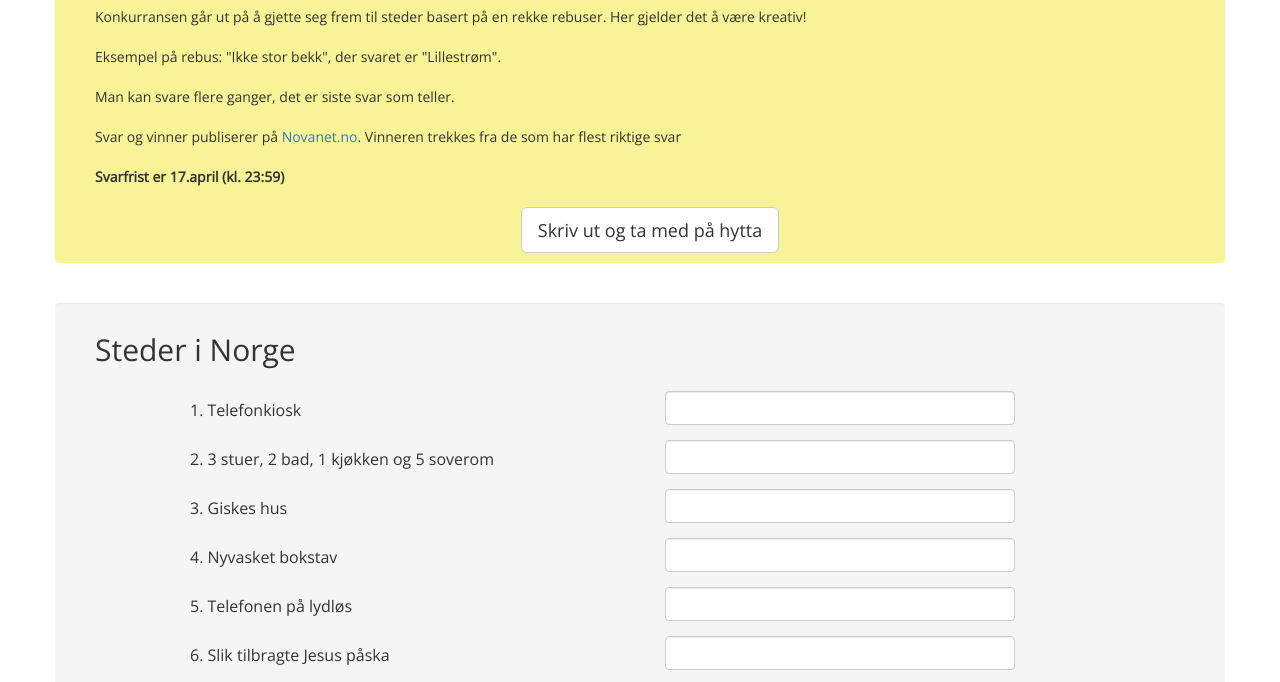
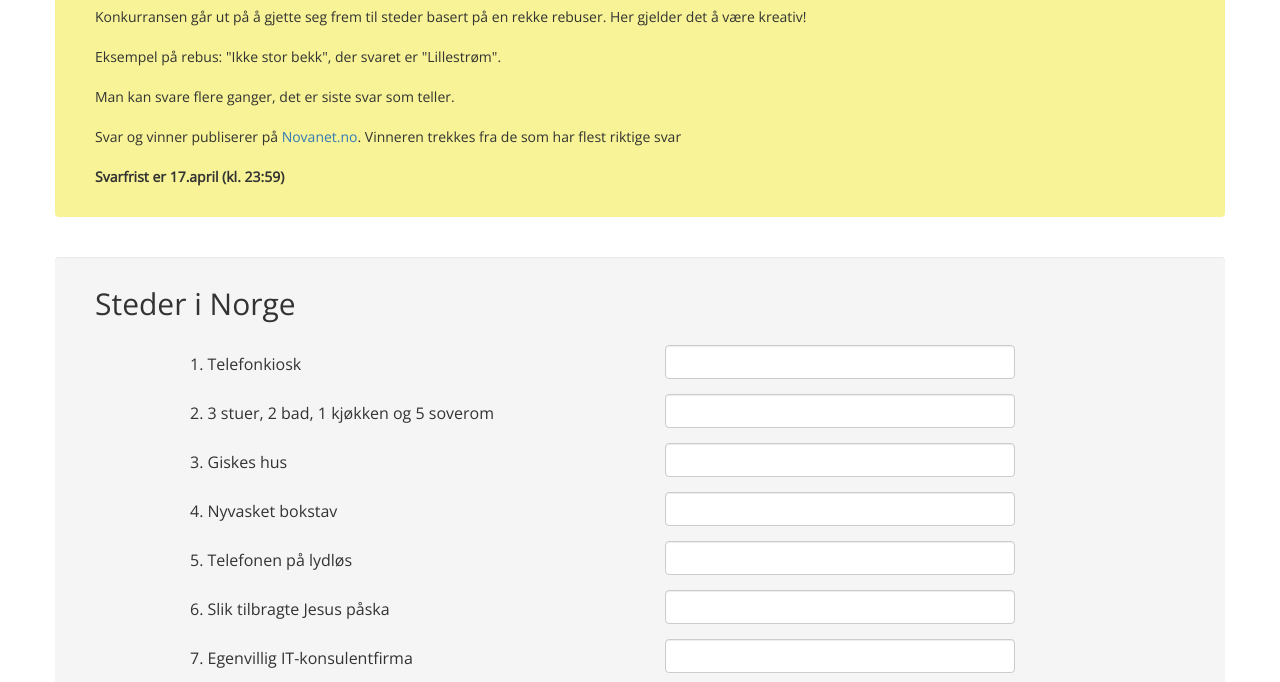
Before and after one commit to novanet/Paskenotter, a plain HTML site: page index.html in a window 1280 px wide. Shown: the part 694-1376 px from the top of the page. Drawn offline with nearby package versions, Linux system fonts and the light colour scheme; some packages are replaced by stand-ins of ours.

Commit message:
moved skriv ut button

```diff
--- a/index.html
+++ b/index.html
@@ -44,10 +44,6 @@
                 <strong>Svarfrist er 17.april (kl. 23:59)</strong>
                 <br class="web-only">
                 <br class="web-only">
-                <div class="text-center web-only">
-                    <a class="btn btn-default btn-lg web-only" onclick="javascript: window.print()">Skriv ut og ta med på hytta</a>
-                    <br class="web-only">
-                </div>
             </div>
 
         </div>
@@ -437,12 +433,15 @@
         </div>
         <div class="row web-only" ng-if="!vm.hasAnswered" ng-cloak>
             <div class="col-lg-12 text-center" style="padding:40px;">
+                <a class="btn btn-default btn-lg web-only" onclick="javascript: window.print()"><i class="fa fa-print"></i>&nbsp;&nbsp;Skriv ut</a>
+                &nbsp;&nbsp;
                 <a class="btn btn-primary btn-lg" ng-click="vm.submit()" ng-disabled="vm.isSubmitting">
                     <span ng-if="!vm.isSubmitting">Send inn svar</span>
                     <span ng-if="vm.isSubmitting"><i class="fa fa-circle-o-notch fa-spin fa-fw" style="color:white;"></i></span>
                     </a>
                 <br><br>
                 <h5>Man kan sende inn flere ganger, det er siste innsendte svar som teller</h5>
+                </div>
             </div>
         </div>
     </div>
```
